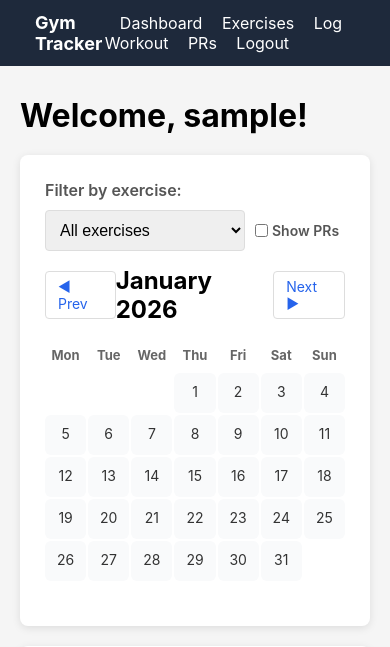
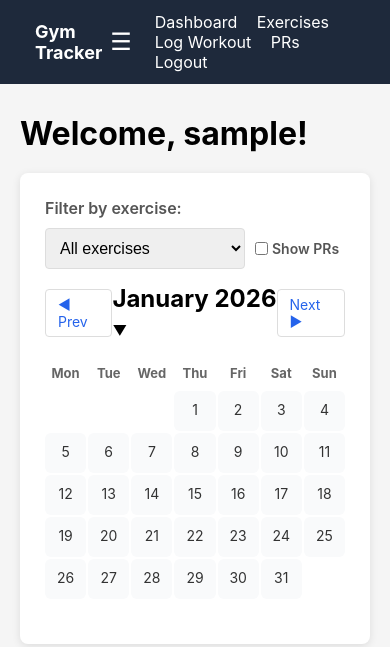
Before and after one commit to Martin-Doynov/Gym-PR-Tracker-app, a Django app: page /?year=2026&month=1 in a window 390 px wide. Shown: the top 647 px of the page. Run offline with Django 5.2, Linux system fonts and the light colour scheme; a user stored in the database is signed in; tables that the repository leaves empty hold one stand-in row (values such as "Sample post").

Commit message:
feat: Hamburger button and filterable calendar month and year

```diff
--- a/templates/base.html
+++ b/templates/base.html
@@ -97,6 +97,7 @@
     {% if user.is_authenticated %}
     <nav>
         <a href="/" class="nav-brand" style="text-decoration:none;">Gym Tracker</a>
+        <button class="hamburger" onclick="document.querySelector('.nav-links').classList.toggle('open')">☰</button>
         <div>
             <a href="/">Dashboard</a>
             <a href="/exercises/">Exercises</a>
--- a/workouts/templates/workouts/dashboard.html
+++ b/workouts/templates/workouts/dashboard.html
@@ -78,6 +78,46 @@
     .calendar-nav a:hover {
         background: #f0f0f0;
     }
+    .hamburger {
+    display: none;
+    background: none;
+    border: none;
+    color: white;
+    font-size: 24px;
+    cursor: pointer;
+    padding: 4px 8px;
+}
+@media (max-width: 600px) {
+    .hamburger {
+        display: block;
+    }
+    .nav-links {
+        display: none;
+        position: absolute;
+        top: 100%;
+        left: 0;
+        right: 0;
+        background: #1e293b;
+        flex-direction: column;
+        padding: 10px 0;
+        z-index: 999;
+    }
+    .nav-links.open {
+        display: flex;
+    }
+    .nav-links a {
+        margin: 0;
+        padding: 12px 20px;
+        border-top: 1px solid #334155;
+    }
+    .nav-links a:hover {
+        background: #334155;
+        text-decoration: none;
+    }
+    nav {
+        position: relative;
+    }
+}
     .calendar-nav h2 {
         margin: 0;
     }
@@ -126,7 +166,34 @@
     <!-- Calendar navigation -->
     <div class="calendar-nav">
         <a href="?year={{ prev_year }}&month={{ prev_month }}{% if exercise_filter_id %}&exercise={{ exercise_filter_id }}{% endif %}{% if show_prs %}&show_prs=1{% endif %}">◀ Prev</a>
-        <h2>{{ month_name }} {{ year }}</h2>
+        <div style="position: relative;">
+            <h2 style="cursor: pointer; user-select: none;" onclick="toggleMonthPicker()" title="Jump to month">
+                {{ month_name }} {{ year }} <span style="font-size: 14px;">▼</span>
+            </h2>
+            <div id="month-picker" style="display: none; position: absolute; top: 100%; left: 50%; transform: translateX(-50%);
+                background: white; border: 1px solid #ddd; border-radius: 8px; padding: 15px; z-index: 100;
+                box-shadow: 0 4px 12px rgba(0,0,0,0.15); min-width: 220px;">
+                <div style="display: flex; gap: 10px; margin-bottom: 10px;">
+                    <select id="picker-month" style="flex: 1; margin-bottom: 0;">
+                        <option value="1" {% if month == 1 %}selected{% endif %}>January</option>
+                        <option value="2" {% if month == 2 %}selected{% endif %}>February</option>
+                        <option value="3" {% if month == 3 %}selected{% endif %}>March</option>
+                        <option value="4" {% if month == 4 %}selected{% endif %}>April</option>
+                        <option value="5" {% if month == 5 %}selected{% endif %}>May</option>
+                        <option value="6" {% if month == 6 %}selected{% endif %}>June</option>
+                        <option value="7" {% if month == 7 %}selected{% endif %}>July</option>
+                        <option value="8" {% if month == 8 %}selected{% endif %}>August</option>
+                        <option value="9" {% if month == 9 %}selected{% endif %}>September</option>
+                        <option value="10" {% if month == 10 %}selected{% endif %}>October</option>
+                        <option value="11" {% if month == 11 %}selected{% endif %}>November</option>
+                        <option value="12" {% if month == 12 %}selected{% endif %}>December</option>
+                    </select>
+                    <input type="number" id="picker-year" value="{{ year }}" min="2000" max="2099"
+                        style="width: 80px; margin-bottom: 0;">
+                </div>
+                <button type="button" class="btn" onclick="jumpToMonth()" style="width: 100%; padding: 8px;">Go</button>
+            </div>
+        </div>
         <a href="?year={{ next_year }}&month={{ next_month }}{% if exercise_filter_id %}&exercise={{ exercise_filter_id }}{% endif %}{% if show_prs %}&show_prs=1{% endif %}">Next ▶</a>
     </div>
 
@@ -287,5 +354,30 @@ function toggleFilterView() {
         detail.style.display = 'block';
     }
 }
+
+function toggleMonthPicker() {
+    var picker = document.getElementById('month-picker');
+    picker.style.display = picker.style.display === 'none' ? 'block' : 'none';
+}
+
+function jumpToMonth() {
+    var month = document.getElementById('picker-month').value;
+    var year = document.getElementById('picker-year').value;
+    var params = 'year=' + year + '&month=' + month;
+    {% if exercise_filter_id %}
+    params += '&exercise={{ exercise_filter_id }}';
+    {% endif %}
+    {% if show_prs %}
+    params += '&show_prs=1';
+    {% endif %}
+    window.location.href = '?' + params;
+}
+
+// Close picker when clicking outside
+document.addEventListener('click', function(e) {
+    if (!e.target.closest('#month-picker') && !e.target.closest('.calendar-nav h2')) {
+        document.getElementById('month-picker').style.display = 'none';
+    }
+});
 </script>
 {% endblock %}
```
